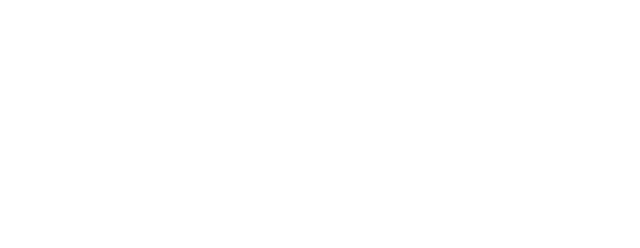
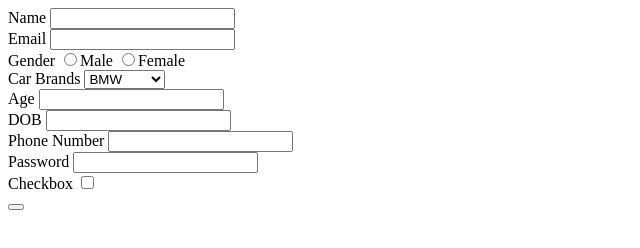
Before and after one commit to acciojob/signup-form-car-AravindSheelam, a website: page main.html in a window 1280 px wide. Shown: the whole page, without its empty margins (0-640 px from the left). Drawn offline with Linux system fonts and the light colour scheme.

Commit message:
created a submission

```diff
--- a/main.html
+++ b/main.html
@@ -8,6 +8,41 @@
 
 <body>
 	<!-- the entire body must be written by student -->
+	<form method="post">
+		<label for="name">Name</label>
+		<input type="text" id="name" required><br>
+
+		<label for="email">Email</label>
+		<input type="text" id="name" required><br>
+
+		<label for="gender">Gender</label>
+		<input type="radio" name="gender" required>Male
+		<input type="radio" name="gender" required>Female<br>
+
+		<label for="car brands">Car Brands</label>
+		<select id="car brands" required>
+			<option>BMW</option>
+			<option>Audi</option>
+			<option>Mercedez</option>
+		</select><br>
+
+		<label for="age">Age</label>
+		<input type="number" id="age" required><br>
+
+		<label for="dob">DOB</label>
+		<input type="password" id="password" required><br>
+
+		<label for="phone number">Phone Number</label>
+		<input type="tel" id="phone number" required><br>
+
+		<label for="password">Password</label>
+		<input type="password" id="password" required><br>
+
+		<label for="checkbox">Checkbox</label>
+		<input type="checkbox" required><br>
+
+		<button type="button"></button>
+	</form>
     <script type="text/javascript" src="./script.js">
 </script>
 
```
